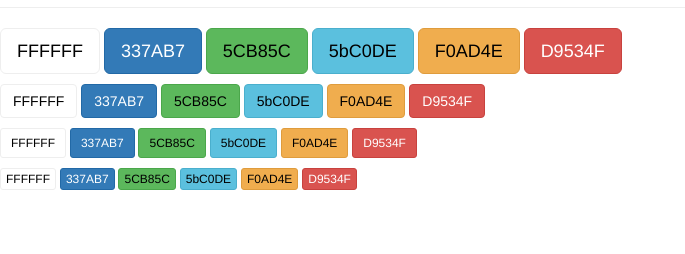
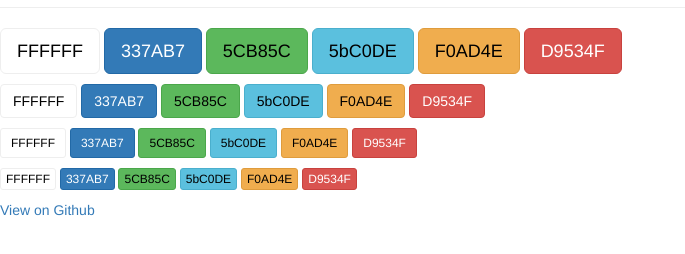
Before and after one commit to Gaweph/bootstrap-btn-color, a website: page index.html in a window 1280 px wide. Shown: the part 82-336 px from the top of the page, without its empty margins (0-685 px from the left). Drawn offline with nearby package versions, Linux system fonts and the light colour scheme.

Commit message:
Added github link to html example Added example linm ot readme

```diff
--- a/index.html
+++ b/index.html
@@ -41,5 +41,6 @@
         <button type="button" data-btn-color="d9534f" class="btn btn-xs">D9534F</button>
     </p>
 
+    <a href="https://github.com/Gaweph/bootstrap-btn-color">View on Github</a>
 </body>
 </html>
```
Also changed, not shown: README.md.
